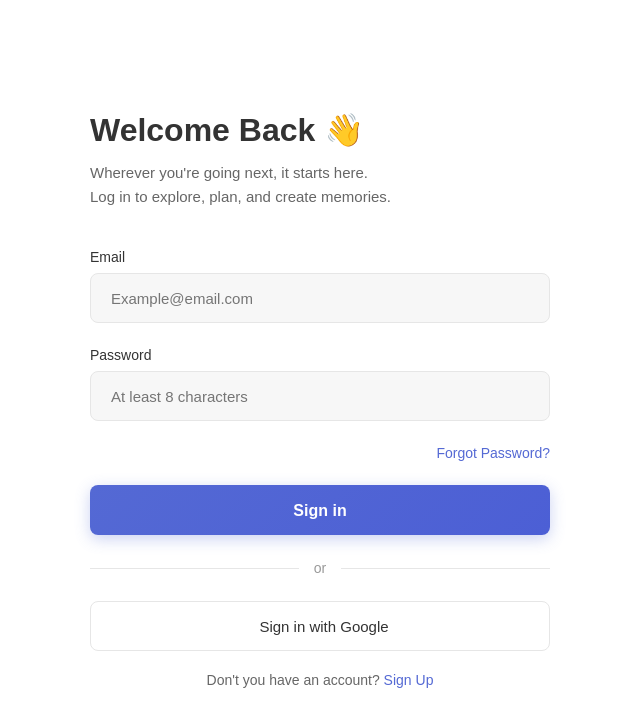
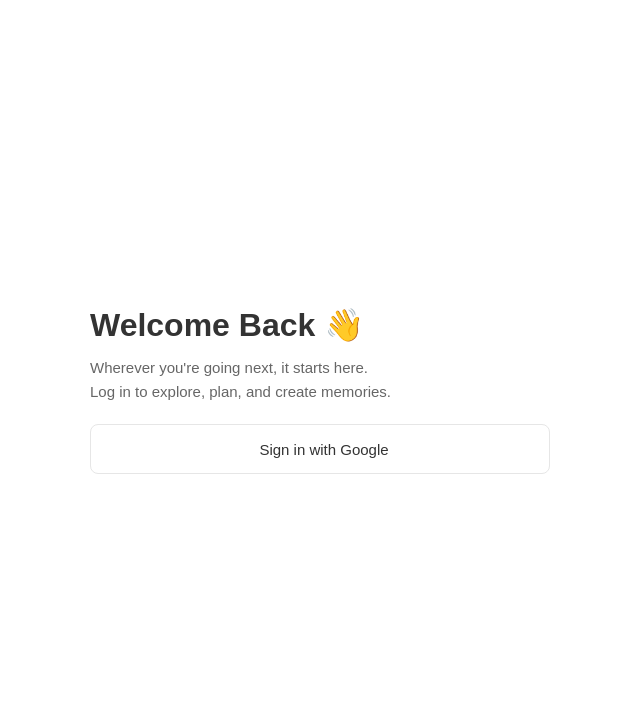
Before and after one commit to narephat6509650369/my-tripmate-wepapp, a React (Vite) app in the folder frontend/: page / in a window 1280 px wide. Shown: the top 726 px of the page, without its empty margins (640-1280 px from the left). Built offline with nearby package versions, Linux system fonts and the light colour scheme; no server answers.

Commit message:
Update frontend files only

```diff
--- a/frontend/src/pages/LoginPage.tsx
+++ b/frontend/src/pages/LoginPage.tsx
@@ -1,93 +1,3 @@
-// // ==========================================
-// // 📁 src/pages/LoginPage.tsx
-// // ==========================================
-
-// import React, { useState } from 'react';
-// import { useNavigate, Link } from 'react-router-dom';
-// import { useAuth } from '../contexts/AuthContext';
-// import { Input } from '../components/common/Input';
-// import { Button } from '../components/common/Button';
-// import { MapPin, Mail, Lock } from 'lucide-react';
-
-// export const LoginPage: React.FC = () => {
-//   const [email, setEmail] = useState('');
-//   const [password, setPassword] = useState('');
-//   const [error, setError] = useState('');
-//   const [loading, setLoading] = useState(false);
-//   const { login } = useAuth();
-//   const navigate = useNavigate();
-
-//   const handleSubmit = async (e: React.FormEvent) => {
-//     e.preventDefault();
-//     setError('');
-//     setLoading(true);
-
-//     try {
-//       await login(email, password);
-//       navigate('/');
-//     } catch (err: any) {
-//       setError(err.response?.data?.error || 'เข้าสู่ระบบไม่สำเร็จ');
-//     } finally {
-//       setLoading(false);
-//     }
-//   };
-
-//   return (
-//     <div className="min-h-screen bg-gradient-to-br from-blue-50 via-indigo-50 to-purple-50 flex items-center justify-center p-4">
-//       <div className="bg-white p-8 rounded-2xl shadow-2xl w-full max-w-md">
-//         <div className="flex flex-col items-center mb-8">
-//           <div className="w-16 h-16 bg-gradient-to-br from-blue-500 to-indigo-600 rounded-2xl flex items-center justify-center mb-4">
-//             <MapPin className="w-10 h-10 text-white" />
-//           </div>
-//           <h1 className="text-3xl font-bold text-gray-800 mb-2">ยินดีต้อนรับกลับ</h1>
-//           <p className="text-gray-600">เข้าสู่ระบบ TripPal</p>
-//         </div>
-
-//         {error && (
-//           <div className="bg-red-50 border border-red-200 text-red-700 p-3 rounded-lg mb-4 text-sm">
-//             {error}
-//           </div>
-//         )}
-
-//         <form onSubmit={handleSubmit} className="space-y-4">
-//           <Input
-//             type="email"
-//             label="อีเมล"
-//             value={email}
-//             onChange={(e) => setEmail(e.target.value)}
-//             icon={<Mail className="w-5 h-5" />}
-//             placeholder="your@email.com"
-//             required
-//           />
-
-//           <Input
-//             type="password"
-//             label="รหัสผ่าน"
-//             value={password}
-//             onChange={(e) => setPassword(e.target.value)}
-//             icon={<Lock className="w-5 h-5" />}
-//             placeholder="••••••••"
-//             required
-//           />
-
-//           <Button type="submit" loading={loading} className="w-full">
-//             เข้าสู่ระบบ
-//           </Button>
-//         </form>
-
-//         <div className="mt-6 text-center">
-//           <p className="text-gray-600 text-sm">
-//             ยังไม่มีบัญชี?{' '}
-//             <Link to="/register" className="text-blue-600 hover:text-blue-700 font-medium">
-//               สมัครสมาชิก
-//             </Link>
-//           </p>
-//         </div>
-//       </div>
-//     </div>
-//   );
-// };
-
 // ==========================================
 // 📁 src/pages/LoginPage.tsx
 // ==========================================
@@ -130,7 +40,7 @@ export const LoginPage: React.FC = () => {
             </div>
           )}
 
-          <div className="wrap-input100">
+          {/* <div className="wrap-input100">
             <label htmlFor="email" className="label-input100">
               Email
             </label>
@@ -145,9 +55,9 @@ export const LoginPage: React.FC = () => {
               disabled={loading}
             />
             <span className="focus-input100"></span>
-          </div>
+          </div> */}
 
-          <div className="wrap-input100">
+          {/* <div className="wrap-input100">
             <label htmlFor="password" className="label-input100">
               Password
             </label>
@@ -185,7 +95,7 @@ export const LoginPage: React.FC = () => {
 
           <div className="divider">
             <span>or</span>
-          </div>
+          </div> */}
 
           <div className="login100-form-social">
             <button
@@ -199,10 +109,10 @@ export const LoginPage: React.FC = () => {
             </button>
           </div>
 
-          <div className="text-center">
+          {/* <div className="text-center">
             <span className="txt2">Don't you have an account? </span>
             <a href="/signup">Sign Up</a>
-          </div>
+          </div> */}
         </form>
       </div>
     </div>
--- a/frontend/src/styles/Login.css
+++ b/frontend/src/styles/Login.css
@@ -49,7 +49,8 @@ body {
   flex-wrap: wrap;
   justify-content: center;
   align-items: center;
-  padding: 40px;
+  /* padding: 40px; */
+  padding: 40px 20px;
   background: #fff;
 }
 
@@ -60,7 +61,7 @@ body {
 
 /* Form Header */
 .form-header {
-  margin-bottom: 40px;
+  margin-bottom: 20px;
 }
 
 .login100-form-title {
```
